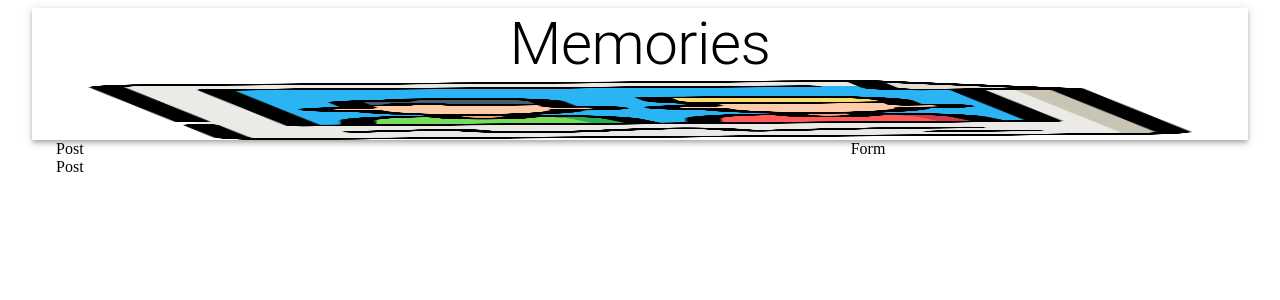
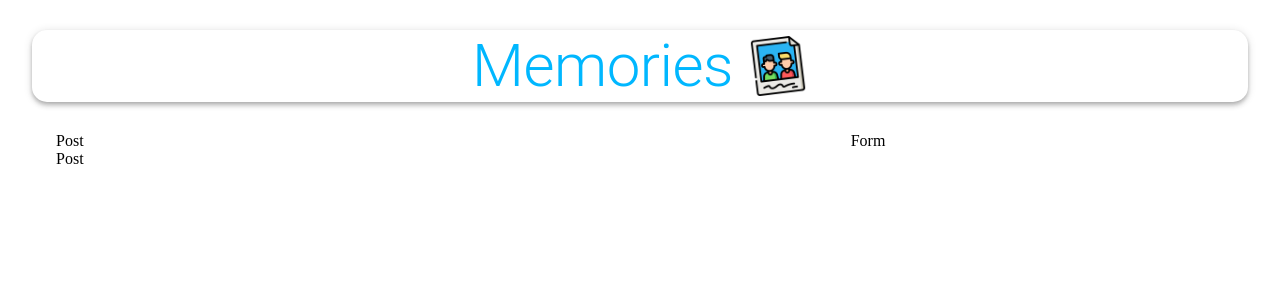
Before and after one commit to dthackray/memories, a React (Create React App) app in the folder client/: page / in a window 1280 px wide. Shown: the top 300 px of the page. Built offline with nearby package versions, Linux system fonts and the light colour scheme.

Commit message:
Include classes in JSX
Signed-off-by: Dan Thackray <djthackray@gmail.com>

```diff
--- a/client/src/App.js
+++ b/client/src/App.js
@@ -1,16 +1,19 @@
 import React from "react";
 import { Container, AppBar, Typography, Grow, Grid } from "@material-ui/core"
+
+import Posts from "./components/Posts/Posts"
+import Form from "./components/Form/Form"
 import memories from "./images/memories.png"
-
-import Posts from "./components/Posts/Posts";
-import Form from "./components/Form/Form";
+import useStyles from "./styles"
 
 const App = () => {
+    const classes = useStyles()
+
     return (
         <Container maxwidth="lg">
-            <AppBar position="static" color="inherit">
-                <Typography variant="h2" align="center">Memories</Typography>
-                <img src={memories} alt="memories" height="60" />
+            <AppBar className={classes.appBar} position="static" color="inherit">
+                <Typography className={classes.heading} variant="h2" align="center">Memories</Typography>
+                <img className={classes.image} src={memories} alt="memories" height="60" />
             </AppBar>
             <Grow in>
                 <Container>
```
